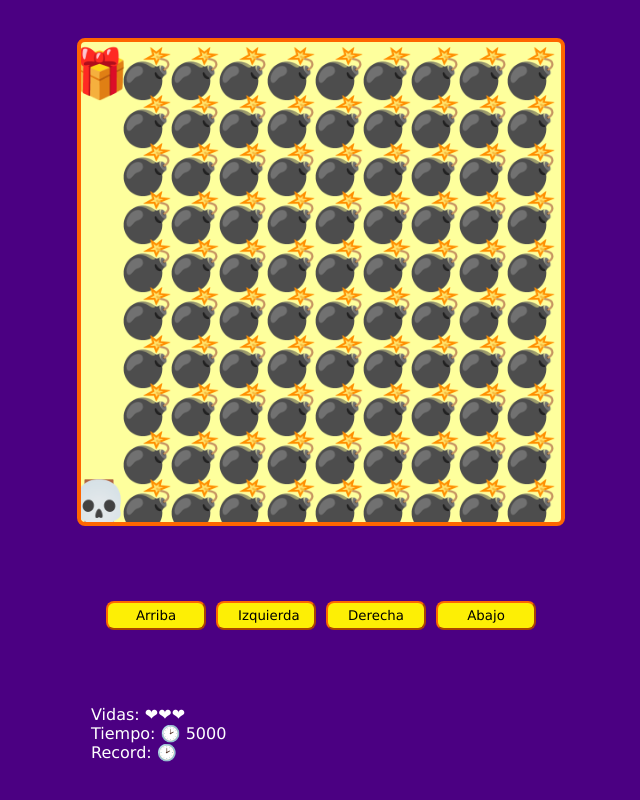
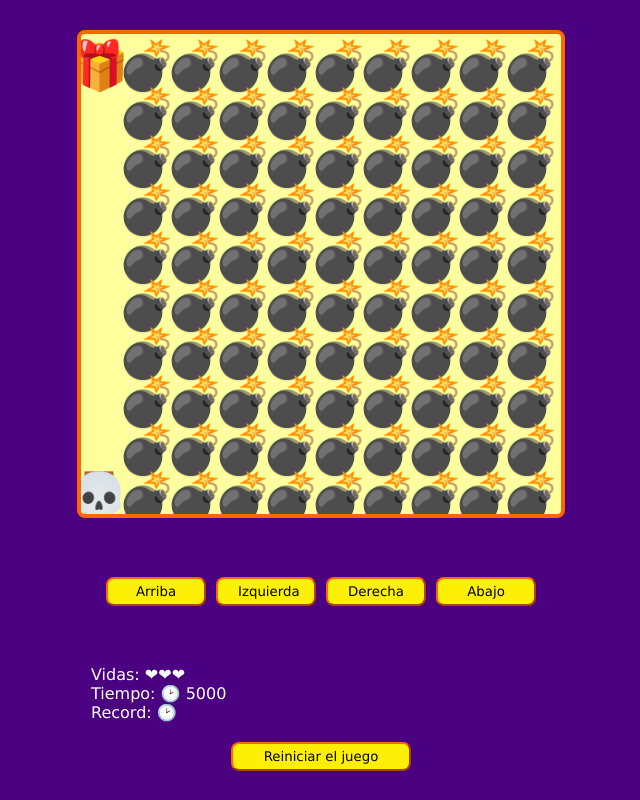
Before and after one commit to hys-soluciones/videojuego, a plain HTML site: page index.html in a window 1280 px wide. Shown: the whole page, without its empty margins (319-959 px from the left). Drawn offline with Linux system fonts and the light colour scheme.

Commit message:
btn reset

```diff
--- a/game.js
+++ b/game.js
@@ -17,6 +17,13 @@ const spanLives = document.querySelector("#lives");
 const spanTime = document.querySelector("#time");
 const spanRecord = document.querySelector("#record");
 const pResult = document.querySelector("#result");
+const btnReset = document.querySelector("#reset-btn");
+
+btnReset.addEventListener("click", resetGame);
+
+function resetGame() {
+    location.reload();
+}
 /* Creamos un contexto para axceder a los metodos y comensar a dibujar el canvas*/
 const game = canvas.getContext("2d");
 /* Para cuando termine de cargar nuestro documento html ejecute la funcion, se hace con load*/
--- a/index.html
+++ b/index.html
@@ -26,6 +26,7 @@
             <p>Tiempo: 🕑 <span id="time"></span></p>
             <p>Record: 🕑 <span id="record"></span></p>
             <p id="result"></p>
+            <p><button class="btns" id="reset-btn">Reiniciar el juego</button></p>
         </div>
     </div>
     <script src="./maps.js"></script>
--- a/styles.css
+++ b/styles.css
@@ -60,6 +60,10 @@ p {
     margin: 0;
     width: 100%;
 }
+#reset-btn {
+    margin-top: 20px;
+    width: 180px;
+}
 
 @media (max-width: 440px) {
     button {
```
